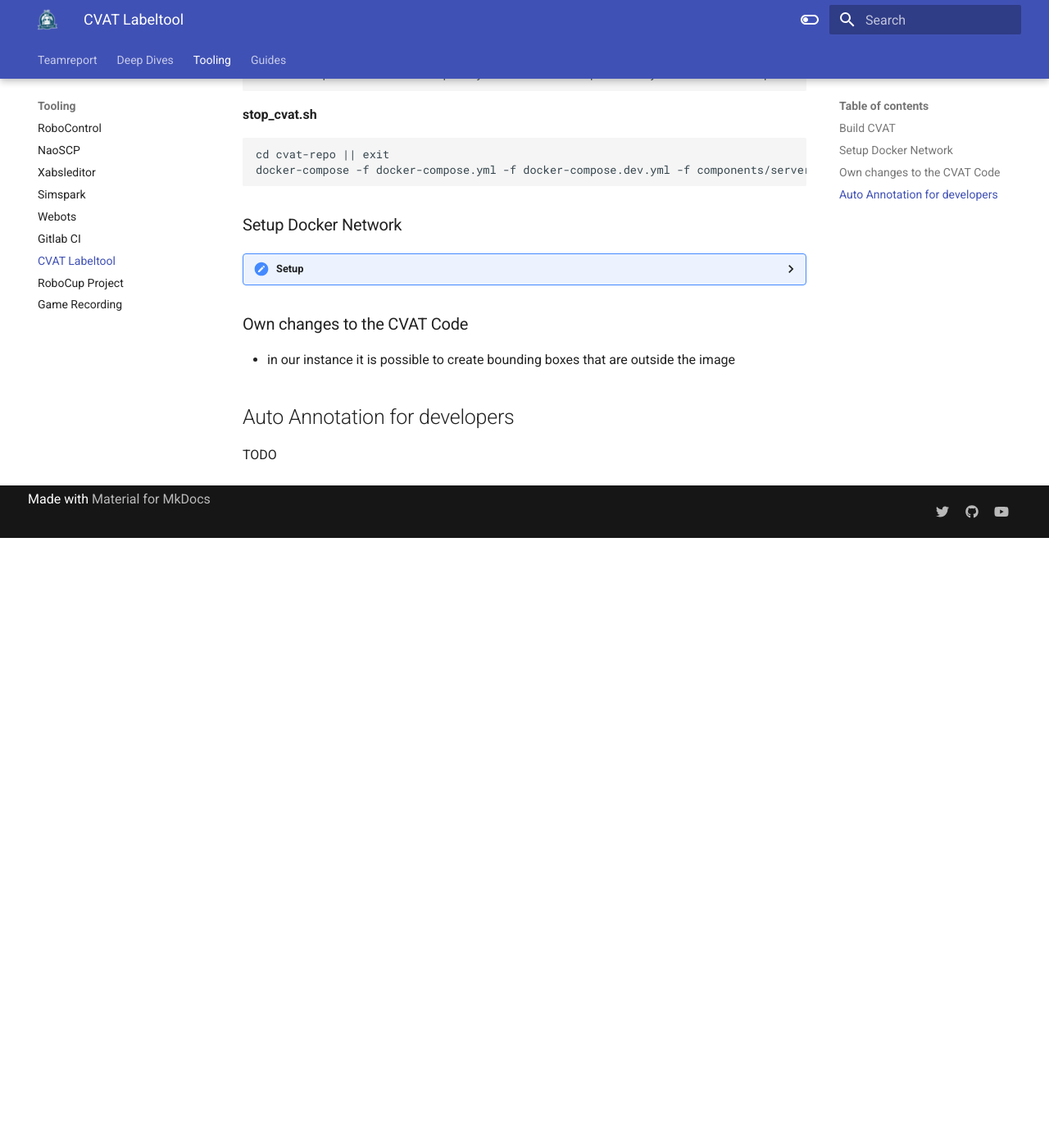
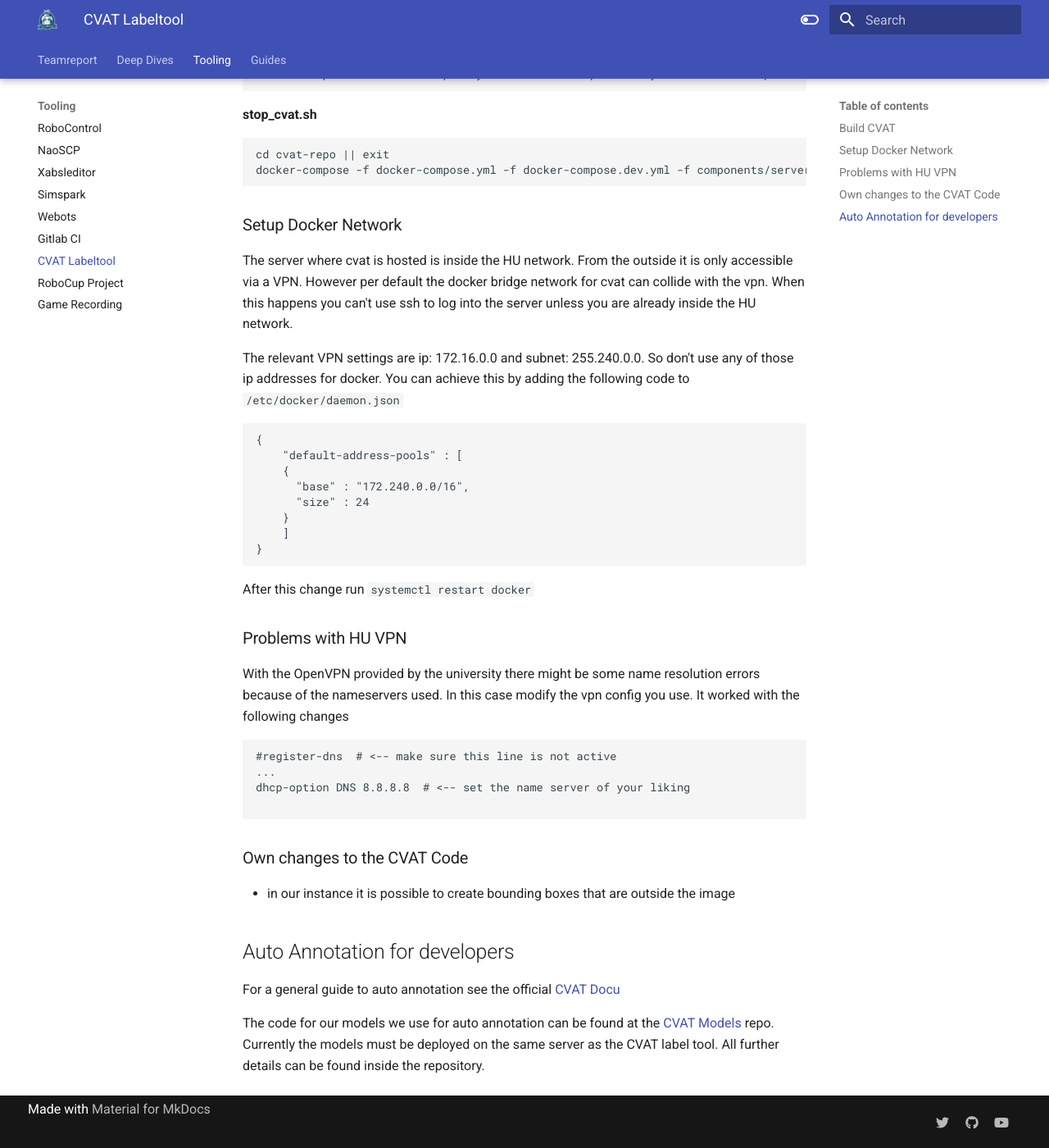
Before and after one commit to BerlinUnited/berlinunited.github.io, an MkDocs documentation site: the page built from docs/naoth_tools/cvat.md, in a window 1280 px wide and 1400 px high, scrolled down 757 px. Shown: the whole window at 82% size. Built offline with MkDocs 1.6.1 and Material for MkDocs 9.7.7, drawn with Linux system fonts in a browser that asks for light colours; before the commit the page ends 1413 px from its top, so only the background shows below that.

Commit message:
update cvat documentation

````diff
--- a/docs/deep_dives/deep_learning.md
+++ b/docs/deep_dives/deep_learning.md
@@ -31,4 +31,13 @@
 - the bounding box of a ball should include the whole ball even if part of it is outside the image or occluded
 
 ## Auto Annotation for users
-TODO
+You can see a list of available models by clicking Models View on the top:
+![models_view](../img/cvat/models.png)
+
+By clicking on supported labels you can see a list of labels this model can annotate. To create new models see the documentation at
+[CVAT Setup](../naoth_tools/cvat.md).
+
+### Run a model on a Task
+Navigate to a task and click `Actions->Automatic annotation` and select the model you want to run.
+![models_view](../img/cvat/model_task.png)
+Now you have to wait for a long time. After all images of the tasks are done you can see the created annotations.
--- a/docs/naoth_tools/cvat.md
+++ b/docs/naoth_tools/cvat.md
@@ -36,30 +36,43 @@
 
 
 ### Setup Docker Network
-??? Setup Docker Network
 
-    The server where cvat is hosted is inside the HU network. From the outside it is only accessible via a VPN. However
-    per default the docker bridge network for cvat can collide with the vpn. When this happens you can't use ssh to log
-    into the server unless you are already inside the HU network.
+The server where cvat is hosted is inside the HU network. From the outside it is only accessible via a VPN. However
+per default the docker bridge network for cvat can collide with the vpn. When this happens you can't use ssh to log
+into the server unless you are already inside the HU network.
 
-    The relevant VPN settings are 172.16.0.0 255.240.0.0. So don't use any of those ip addresses for docker. You can
-    achieve this by adding the following code to `/etc/docker/daemon.json`
+The relevant VPN settings are ip: 172.16.0.0 and subnet: 255.240.0.0. So don't use any of those ip addresses for docker. You can
+achieve this by adding the following code to `/etc/docker/daemon.json`
 
-    '''
+```
+{
+    "default-address-pools" : [
     {
-        "default-address-pools" : [
-        {
-          "base" : "172.240.0.0/16",
-          "size" : 24
-        }
-        ]
+      "base" : "172.240.0.0/16",
+      "size" : 24
     }
-    '''
+    ]
+}
+```
 
-    After this change run `systemctl restart docker`
+After this change run `systemctl restart docker`
+
+### Problems with HU VPN
+With the OpenVPN provided by the university there might be some name resolution errors because of the nameservers used.
+In this case modify the vpn config you use. It worked with the following changes
+```
+#register-dns  # <-- make sure this line is not active
+...
+dhcp-option DNS 8.8.8.8  # <-- set the name server of your liking
+
+```
+
 
 ### Own changes to the CVAT Code
 - in our instance it is possible to create bounding boxes that are outside the image
 
 ## Auto Annotation for developers
-TODO
+For a general guide to auto annotation see the official [CVAT Docu](https://openvinotoolkit.github.io/cvat/docs/administration/advanced/installation_automatic_annotation/)
+
+The code for our models we use for auto annotation can be found at the [CVAT Models](https://github.com/BerlinUnited/cvat_models) repo.
+Currently the models must be deployed on the same server as the CVAT label tool. All further details can be found inside the repository.
--- a/requirements.txt
+++ b/requirements.txt
@@ -1,2 +1,2 @@
-mkdocs==1.2.2
-mkdocs-material==7.3.0
+mkdocs==1.2.3
+mkdocs-material==7.3.4
````
Also changed, not shown: docs/img/cvat/model_task.png (added), docs/img/cvat/models.png (added).
